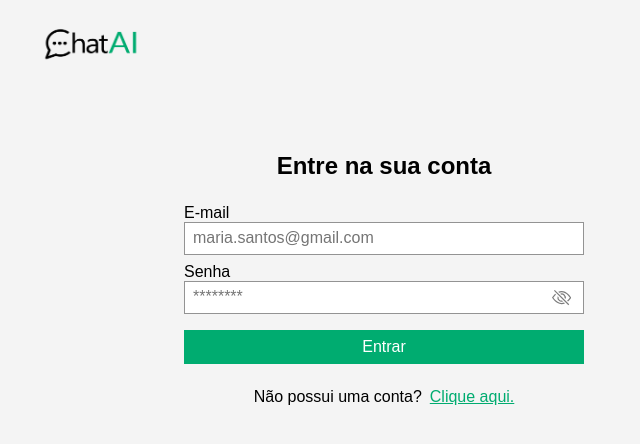
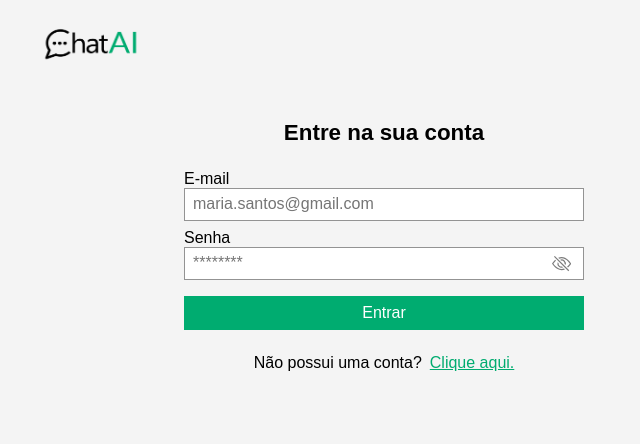
Before and after one commit to francinehahn/gpt-api-frontend, a Next.js app: page /Login in a window 768 px wide. Shown: the top 444 px of the page, without its empty margins (0-640 px from the left). Built offline with nearby package versions, Linux system fonts and the light colour scheme; a web font is replaced by a local one.

Commit message:
style: responsiveness of the login page

```diff
--- a/src/pages/Login/index.tsx
+++ b/src/pages/Login/index.tsx
@@ -73,9 +73,8 @@ export default function Login() {
                 <link rel="icon" href="/favicon.png" />
             </Head>
 
-            <Header/>
-
             <main className={styles.container}>
+                <Header/>
                 <h2>Entre na sua conta</h2>
 
                 <form onSubmit={handleLogin}>
--- a/src/pages/Login/styles.module.scss
+++ b/src/pages/Login/styles.module.scss
@@ -4,19 +4,17 @@
     display: flex;
     flex-direction: column;
     align-items: center;
-    padding-top: 4rem;
     @include bgColors("lightgrey");
     height: 100vh;
 
     h2 {
         text-align: center;
-        margin-bottom: 1.5rem;
+        margin: 4rem 0 1.5rem 0;
+        font-size: 1.8rem;
 
-        @media screen and (min-width: 800px) {
-            font-size: 1.8rem;
-        }
         @media screen and (max-width: 800px) {
-            font-size: 1.5rem;
+            font-size: 1.4rem;
+            margin: 2rem 0 1.5rem 0;
         }
     }
 
@@ -24,10 +22,8 @@
         display: flex;
         flex-direction: column;
         gap: .5rem;
+        width: 25rem;
 
-        @media screen and (min-width: 600px) {
-            width: 25rem;
-        }
         @media screen and (max-width: 600px) {
             width: 20rem;
         }
@@ -71,11 +67,9 @@
         width: 1.2rem;
         height: 1.2rem;
         position: absolute;
+        left: 23rem;
         @include textColors("darkgrey");
 
-        @media screen and (min-width: 600px) {
-            left: 23rem;
-        }
         @media screen and (max-width: 600px) {
             left: 18rem;
         }
```
